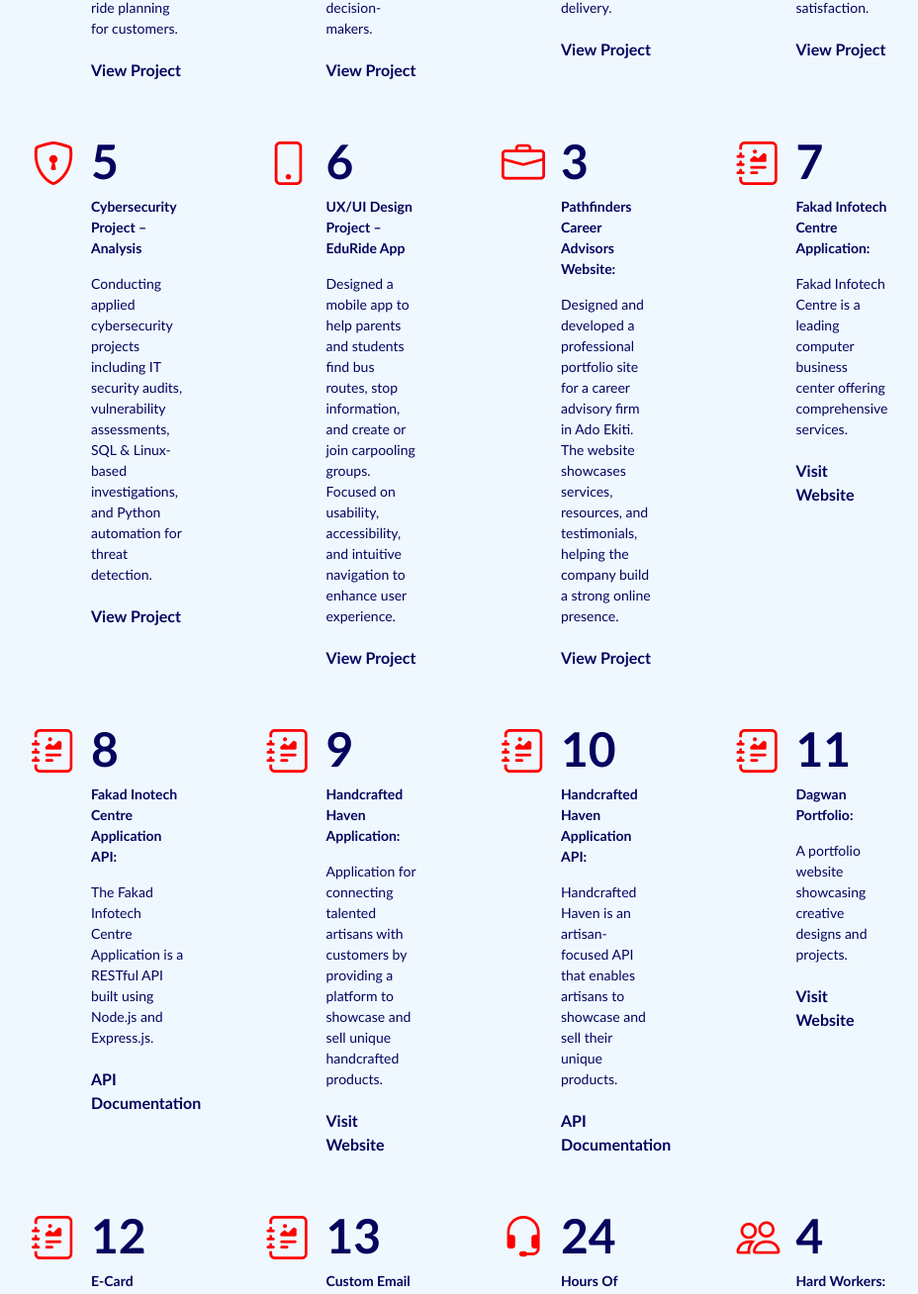
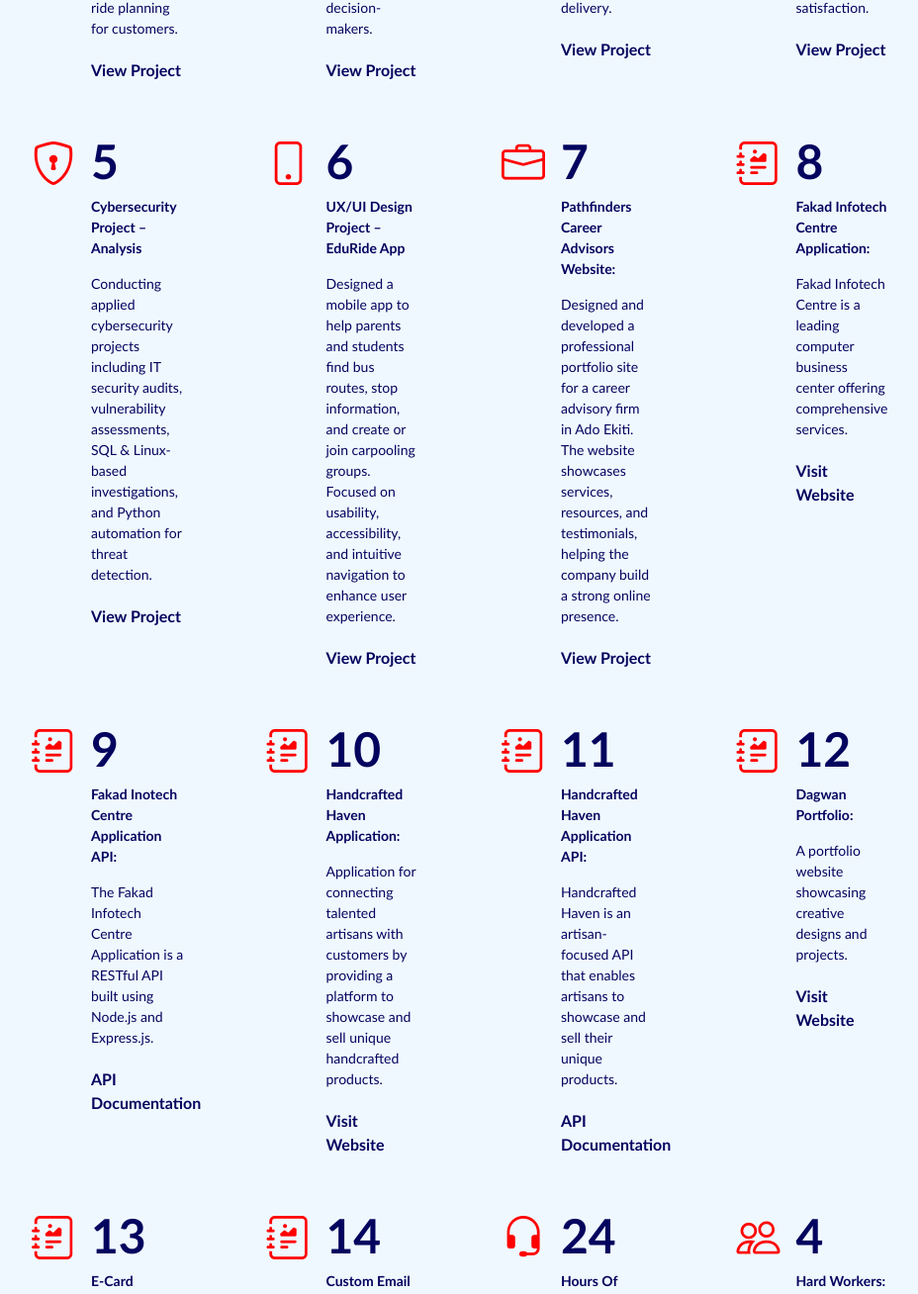
Before and after one commit to Dagwan/my_portfolio, a plain HTML site: page index.html in a window 1280 px wide. Shown: the part 8112-9420 px from the top of the page at 99% size, without its empty margins (340-1268 px from the left). Drawn offline with Linux system fonts and the light colour scheme; no server answers.

```diff
--- a/index.html
+++ b/index.html
@@ -693,7 +693,7 @@
           <div class="col-lg-3 col-md-6 d-md-flex align-items-md-stretch" data-aos="fade-up" data-aos-delay="200">
             <div class="count-box">
               <i class="bi bi-briefcase"></i>
-              <span data-purecounter-start="0" data-purecounter-end="003" data-purecounter-duration="1"
+              <span data-purecounter-start="0" data-purecounter-end="007" data-purecounter-duration="1"
                 class="purecounter"></span>
               <p><strong>Pathfinders Career Advisors Website:</strong></p>
               <p>Designed and developed a professional portfolio site for a career advisory firm in Ado Ekiti.
@@ -708,7 +708,7 @@
           <div class="col-lg-3 col-md-6 d-md-flex align-items-md-stretch" data-aos="fade-up" data-aos-delay="100">
             <div class="count-box">
               <i class="bi bi-journal-richtext"></i>
-              <span data-purecounter-start="0" data-purecounter-end="007" data-purecounter-duration="1"
+              <span data-purecounter-start="0" data-purecounter-end="008" data-purecounter-duration="1"
                 class="purecounter"></span>
               <p><strong>Fakad Infotech Centre Application:</strong></p>
               <p>Fakad Infotech Centre is a leading computer business center offering comprehensive services.
@@ -722,7 +722,7 @@
           <div class="col-lg-3 col-md-6 d-md-flex align-items-md-stretch" data-aos="fade-up" data-aos-delay="100">
             <div class="count-box">
               <i class="bi bi-journal-richtext"></i>
-              <span data-purecounter-start="0" data-purecounter-end="008" data-purecounter-duration="1"
+              <span data-purecounter-start="0" data-purecounter-end="009" data-purecounter-duration="1"
                 class="purecounter"></span>
               <p><strong>Fakad Inotech Centre Application API:</strong></p>
               <p> The Fakad Infotech Centre Application is a RESTful API built using Node.js and Express.js.
@@ -736,7 +736,7 @@
           <div class="col-lg-3 col-md-6 d-md-flex align-items-md-stretch" data-aos="fade-up" data-aos-delay="100">
             <div class="count-box">
               <i class="bi bi-journal-richtext"></i>
-              <span data-purecounter-start="0" data-purecounter-end="009" data-purecounter-duration="1"
+              <span data-purecounter-start="0" data-purecounter-end="010" data-purecounter-duration="1"
                 class="purecounter"></span>
               <p><strong>Handcrafted Haven Application:</strong></p>
               <p>Application for connecting talented artisans with customers by providing a platform to showcase and
@@ -752,7 +752,7 @@
           <div class="col-lg-3 col-md-6 d-md-flex align-items-md-stretch" data-aos="fade-up" data-aos-delay="100">
             <div class="count-box">
               <i class="bi bi-journal-richtext"></i>
-              <span data-purecounter-start="0" data-purecounter-end="010" data-purecounter-duration="1"
+              <span data-purecounter-start="0" data-purecounter-end="011" data-purecounter-duration="1"
                 class="purecounter"></span>
               <p><strong>Handcrafted Haven Application API:</strong></p>
               <p>Handcrafted Haven is an artisan-focused API that enables artisans to showcase and sell their unique
@@ -766,7 +766,7 @@
           <div class="col-lg-3 col-md-6 d-md-flex align-items-md-stretch" data-aos="fade-up" data-aos-delay="100">
             <div class="count-box">
               <i class="bi bi-journal-richtext"></i>
-              <span data-purecounter-start="0" data-purecounter-end="011" data-purecounter-duration="1"
+              <span data-purecounter-start="0" data-purecounter-end="012" data-purecounter-duration="1"
                 class="purecounter"></span>
               <p><strong>Dagwan Portfolio:</strong></p>
               <p>A portfolio website showcasing creative designs and projects.
@@ -781,7 +781,7 @@
           <div class="col-lg-3 col-md-6 d-md-flex align-items-md-stretch" data-aos="fade-up" data-aos-delay="100">
             <div class="count-box">
               <i class="bi bi-journal-richtext"></i>
-              <span data-purecounter-start="0" data-purecounter-end="012" data-purecounter-duration="1"
+              <span data-purecounter-start="0" data-purecounter-end="013" data-purecounter-duration="1"
                 class="purecounter"></span>
               <p><strong>E-Card Application API:</strong></p>
               <p>API for collecting customer data for business card creation.
@@ -795,7 +795,7 @@
           <div class="col-lg-3 col-md-6 d-md-flex align-items-md-stretch" data-aos="fade-up" data-aos-delay="100">
             <div class="count-box">
               <i class="bi bi-journal-richtext"></i>
-              <span data-purecounter-start="0" data-purecounter-end="013" data-purecounter-duration="1"
+              <span data-purecounter-start="0" data-purecounter-end="014" data-purecounter-duration="1"
                 class="purecounter"></span>
               <p><strong>Custom Email System:</strong>
               <p>Custom Email System is a server-side application built with Node.js and Express.js that facilitates
```
